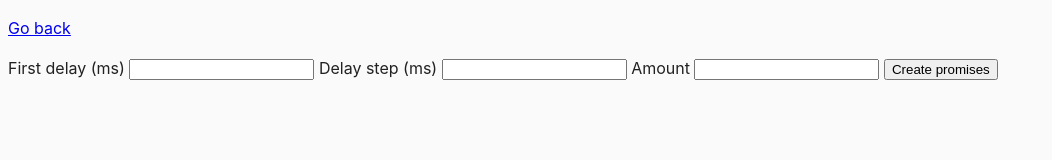
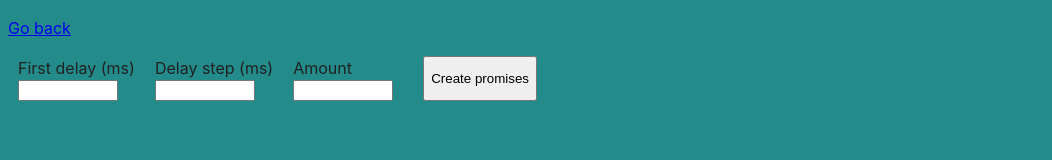
Before and after one commit to AnnaIstochnikova/goit-js-hw-09, a website built with Parcel: page src/03-promises.html in a window 1280 px wide. Shown: the whole page, without its empty margins (0-1052 px from the left). Built offline with nearby package versions, Linux system fonts and the light colour scheme.

Commit message:
css changes

```diff
--- a/src/03-promises.html
+++ b/src/03-promises.html
@@ -6,7 +6,7 @@
     <title>Promise generator</title>
     <link rel="stylesheet" href="css/common.css" />
   </head>
-  <body>
+  <body class="body__promises">
     <p><a href="index.html">Go back</a></p>
 
     <form class="form">
--- a/src/css/common.css
+++ b/src/css/common.css
@@ -40,3 +40,24 @@ body > .button--stop {
 .timer {
   display: flex;
 }
+
+.form > label > input {
+  width: 100px;
+}
+
+.form {
+  display: flex;
+}
+
+.form > label {
+  display: flex;
+  flex-direction: column;
+  margin: 0 10px;
+}
+.body__promises {
+  background-color: rgb(36, 139, 139);
+}
+
+.button--submit {
+  margin-left: 20px;
+}
```
